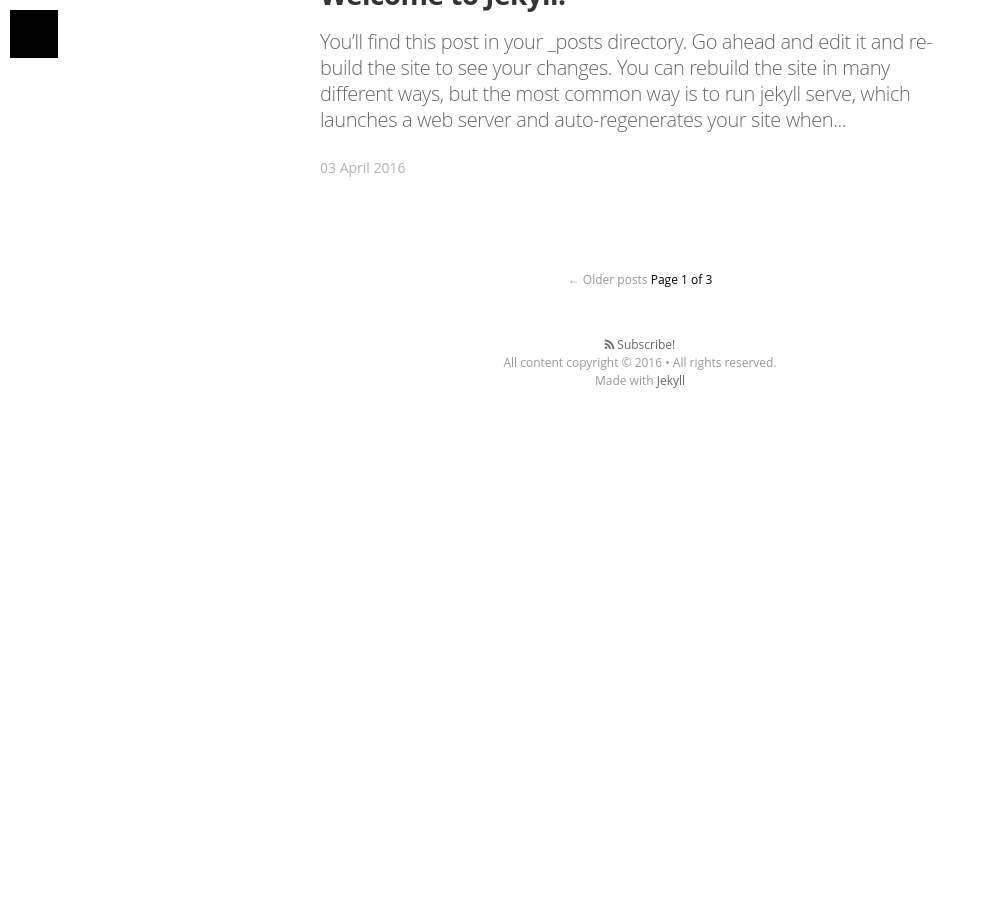
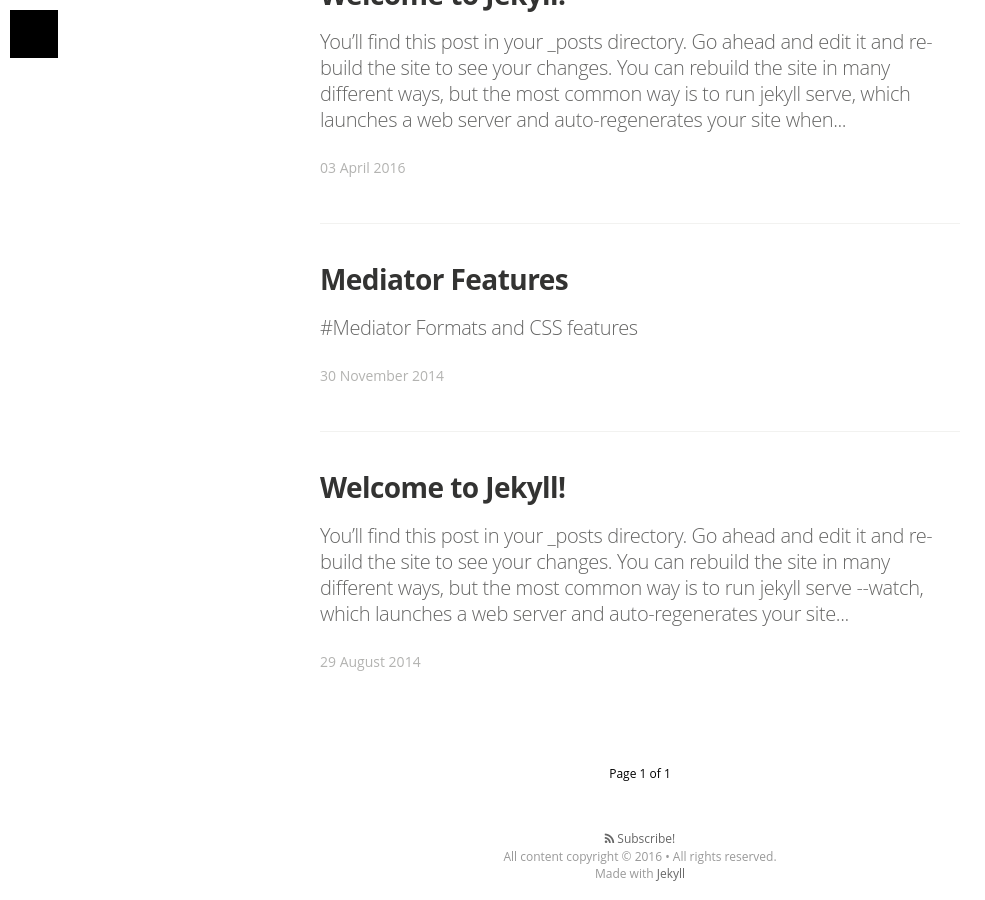
Before and after one commit to rileysparsons/rileysparsons.github.io, a Jekyll site: the page built from blog/index.html, in a window 1280 px wide and 900 px high, scrolled down 1565 px. Shown: the whole window, without its empty margins (0-985 px from the left). Built offline with Jekyll 4.4.1, drawn with Linux system fonts in a browser that asks for light colours; nearby versions of some CDN libraries; some web fonts are replaced; the list of posts is cut into pages by our own code; before the commit the page ends 2002 px from its top, so only the background shows below that.

Commit message:
small fix

```diff
--- a/_config.yml
+++ b/_config.yml
@@ -10,7 +10,7 @@ gems:
   - jekyll-paginate
   - github-pages
 
-paginate: 1
+paginate: 5
 
 paginate_path: "/blog/page:num/"
 
```
